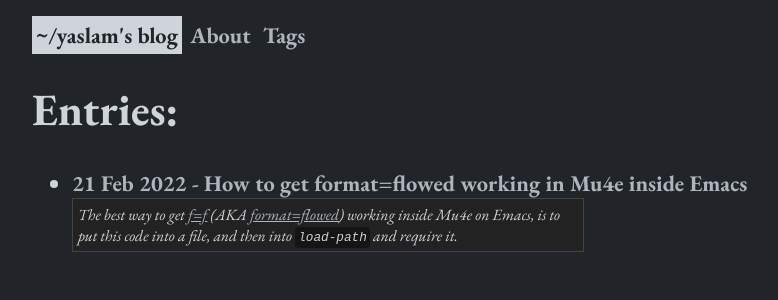
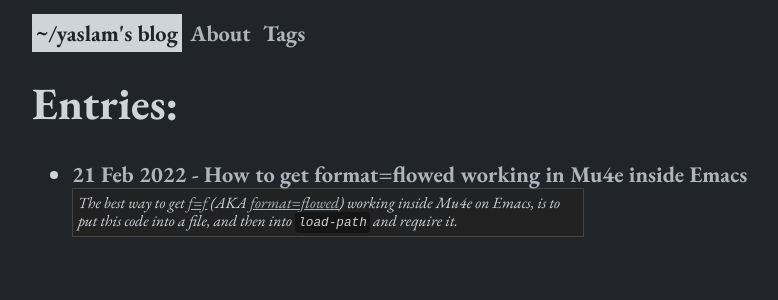
Before and after one commit to yusi1/yaslamblog, a Jekyll site: the page built from index.html, in a window 1280 px wide. Shown: the top 300 px of the page, without its empty margins (8-786 px from the left). Built offline with Jekyll 4.4.1, drawn with Linux system fonts in a browser that asks for light colours.

Commit message:
main.sass: Add line-height specifier to body
A line height of 1.2 increases readability, and makes stuff look better.

```diff
--- a/_sass/main.sass
+++ b/_sass/main.sass
@@ -6,6 +6,7 @@ body
   margin: 20px auto
   max-width: 1200px
   padding: 0
+  line-height: 1.2
 
 .highlight
   // background-color: #222
```
